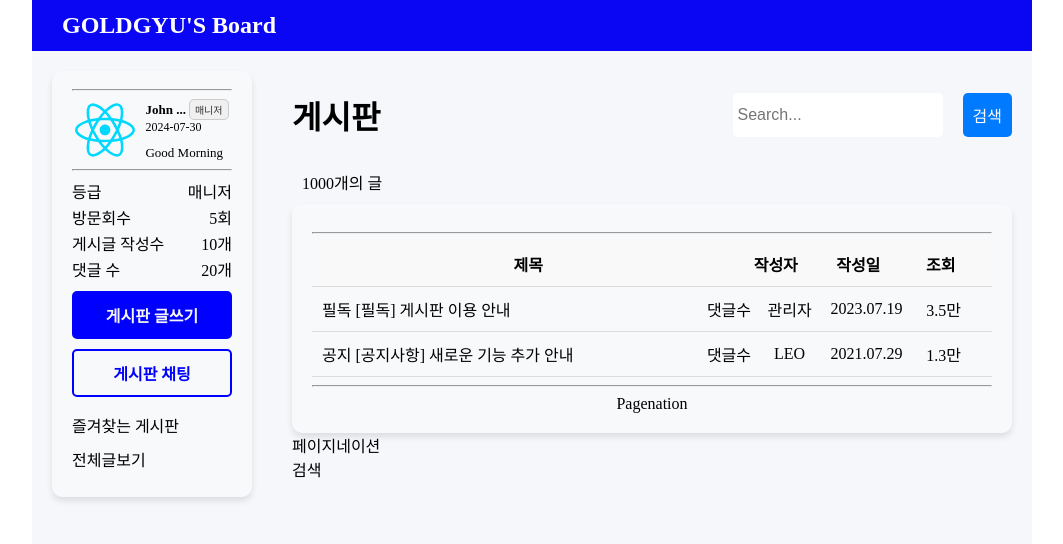
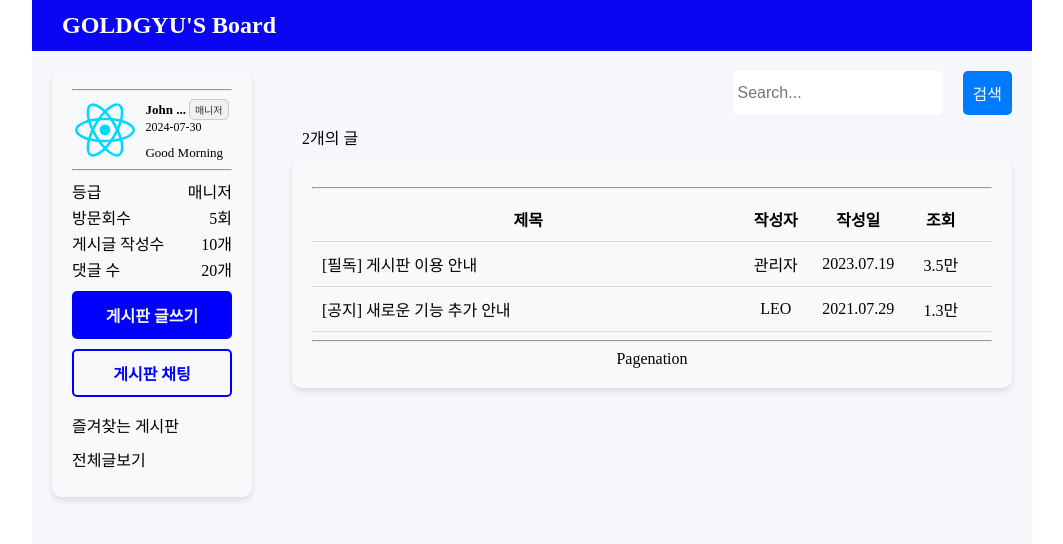
Before and after one commit to Gold-Gyu/Board-pjt, a React (Vite) app in the folder frontend/: page / in a window 1280 px wide. Shown: the top 544 px of the page, without its empty margins (108-1171 px from the left). Built offline with nearby package versions, Linux system fonts and the light colour scheme.

Commit message:
게시판 작성 객체 전달

```diff
--- a/frontend/src/components/HomePageCompo/BoardIntro/BoardIntro.css
+++ b/frontend/src/components/HomePageCompo/BoardIntro/BoardIntro.css
@@ -16,7 +16,6 @@
   align-items: center;
 }
 .search-bar {
-
   max-width: 200px;
   width: 100%; /* 원하는 고정 길이 */
   padding: 10px;
@@ -87,11 +86,47 @@
 }
 
 .title {
+  flex: 20; /* flex 비율 유지 */
+  position: relative;
   display: flex;
-  justify-self: start;
-  flex: 20;
+  align-items: center;
+}
+
+.title-text {
+  display: inline-block;
+  text-decoration: none; /* 기본 밑줄 제거 */
+  position: relative;
+}
+
+.title-text::after {
+  content: '';
+  display: block;
+  width: 0;
+  height: 2px;
+  background-color: black; /* 밑줄 색상 */
+  position: absolute;
+  bottom: -2px;
+  left: 0;
+  /* transition: width 0.3s ease; 밑줄 애니메이션 */
+}
+
+.title:hover .title-text::after {
+  width: 100%; /* hover 시 밑줄이 텍스트 길이만큼 채워지게 */
 }
 
 .article-count {
   padding: 10px;
 }
+
+.no-posts {
+  display: flex;
+  justify-content: center;
+  align-items: center;
+  height: 200px; /* 메시지 박스의 높이 */
+  font-size: 18px; /* 텍스트 크기 */
+  color: #555; /* 텍스트 색상 */
+  background-color: #f8f9fa; /* 배경색 */
+  border: 1px solid #ddd; /* 테두리 색상 */
+  border-radius: 8px; /* 둥근 테두리 */
+  margin-top: 20px; /* 위쪽 여백 */
+}
--- a/frontend/src/components/HomePageCompo/BoardIntro/BoardIntro.tsx
+++ b/frontend/src/components/HomePageCompo/BoardIntro/BoardIntro.tsx
@@ -1,19 +1,32 @@
-import React from 'react';
+import React, { useState } from 'react';
 import '@/components/HomePageCompo/BoardIntro/BoardIntro.css';
 import Pagenation from '../Pagenation/Pagenation';
+import useMovePage from '@/hooks/useMovePage';
 
-const Board = () => {
+const Board = ({ category }: { category: string }) => {
+  const { movePage } = useMovePage();
+  const [selectedPost, setSelectedPost] = useState<any>(null);
+
+  const clickArticleInfo = (post: any) => {
+    setSelectedPost(post);
+    movePage(`/article/${post.id}`, post);
+  };
+  // 서버에 요청해서 데이터 받아오기
   const posts = [
     {
+      id: 0,
       category: '필독',
-      title: '[필독] 게시판 이용 안내',
+      title: '게시판 이용 안내',
+      content: 'test1',
       author: '관리자',
       date: '2023.07.19',
       views: '3.5만',
     },
     {
+      id: 1,
       category: '공지',
-      title: '[공지사항] 새로운 기능 추가 안내',
+      title: '새로운 기능 추가 안내',
+      content: 'test2',
       author: 'LEO',
       date: '2021.07.29',
       views: '1.3만',
@@ -23,13 +36,15 @@ const Board = () => {
   return (
     <div className="board">
       <div className="board-header-box">
-        <h1>게시판</h1>
+        <h1>{category}</h1>
         <div className="search-box">
           <input type="text" placeholder="Search..." className="search-bar" />
           <button className="search-button">검색</button>
         </div>
       </div>
-      <div className="article-count">1000개의 글</div>
+      {posts.length > 0 ? (
+        <div>
+          <div className="article-count">{posts.length}개의 글</div>
           <div className="board-box">
             <hr />
             <div className="board-header">
@@ -41,23 +56,54 @@ const Board = () => {
             {/* <div className="board-box-ariticle"> */}
             {posts.map((post, index) => (
               <div key={index} className="board-row">
-            <div className="title">
-              {post.category}{' '}
+                <div className="title" onClick={() => clickArticleInfo(post)}>
+                  <span className="title-text">
+                    [{post.category}]{' '}
                     {post.title.length > 20
                       ? `${post.title.substring(0, 15)}...`
                       : post.title}
+                  </span>
                 </div>
-            <div>댓글수</div>
-            <div className="board-header-item author-header">{post.author}</div>
+                <div className="board-header-item author-header">
+                  {post.author}
+                </div>
                 <div className="board-header-item date-header">{post.date}</div>
-            <div className="board-header-item views-header">{post.views}</div>
+                <div className="board-header-item views-header">
+                  {post.views}
+                </div>
               </div>
             ))}
             <hr />
             <Pagenation />
           </div>
-      <div>페이지네이션</div>
-      <div>검색</div>
+        </div>
+      ) : (
+        <div className="no-posts">게시글이 없습니다</div>
+      )}
+
+      {/* {selectedPost && (
+        <div className="selected-post-info">
+          <h2>선택된 게시글 정보</h2>
+          <p>
+            <strong>ID:</strong> {selectedPost.id}
+          </p>
+          <p>
+            <strong>제목:</strong> {selectedPost.title}
+          </p>
+          <p>
+            <strong>작성자:</strong> {selectedPost.author}
+          </p>
+          <p>
+            <strong>작성일:</strong> {selectedPost.date}
+          </p>
+          <p>
+            <strong>조회수:</strong> {selectedPost.views}
+          </p>
+          <p>
+            <strong>내용:</strong> {selectedPost.content}
+          </p>
+        </div>
+      )} */}
     </div>
   );
 };
```
Lines whose indentation alone changed are shown as unchanged.
